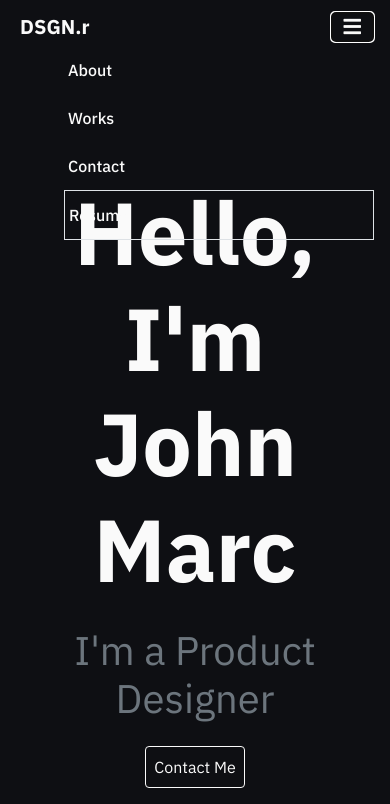
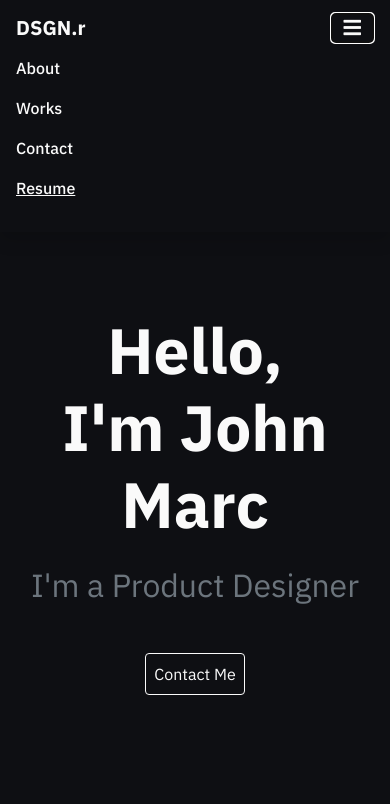
Before and after one commit to Tobijudah/designer-portfolio, a plain HTML site: page index.html in a window 390 px wide. Both pictures are taken after a click on the button "Toggle navigation". Shown: the top 804 px of the page. Drawn offline with nearby package versions, Linux system fonts and the light colour scheme.

Commit message:
responsiveness 3/3

```diff
--- a/css/styles.css
+++ b/css/styles.css
@@ -13,7 +13,7 @@
    font-family: 'IBM Plex Sans', sans-serif;
 }
 
-body {
+body, nav {
    color: var(--text-color);
    background-color: var(--bg-color);
 }
@@ -40,18 +40,42 @@ hr {
    color: var(--input-border-color);
 }
 
-#nav {
-   height: 100px;
-}
-
 #footer-text {
    color: var(--text-tetiary-color);
 }
 
 li {
    font-weight: 500;
+   width: min-content;
 }
 
 .blue {
    color: var(--link-color);
 }
+
+@media(max-width: 992px) {
+   #resume {
+      border: none !important;
+      text-decoration: underline;
+   }
+}
+
+@media(max-width: 650px) {
+   .display-2 {
+      font-size: 4.5rem;
+   }
+
+   .sub {
+      font-size: 2.25rem;
+   }
+}
+
+@media(max-width: 450px) {
+   .display-2 {
+      font-size: 4rem;
+   }
+
+   .sub {
+      font-size: 2rem;
+   }
+}
--- a/index.html
+++ b/index.html
@@ -27,26 +27,26 @@
 
   <body>
 
-   <nav class="navbar navbar-expand-lg" id="nav">
+   <nav class="navbar navbar-expand-lg shadow sticky-top">
       <div class="container">
-         <h4 class="navbar-brand p-1 m-0 font-weight-bold" href="#">DSGN.r</h4>
+         <h4 class="navbar-brand m-0 font-weight-bold" href="#">DSGN.r</h4>
          <button class="navbar-toggler" type="button" data-toggle="collapse" data-target="#navbarSupportedContent" aria-controls="navbarSupportedContent" aria-expanded="false" aria-label="Toggle navigation">
             <i class="fas fa-bars"></i>
          </button>
 
          <div class="collapse navbar-collapse" id="navbarSupportedContent">
            <ul class="navbar-nav ml-auto">
-            <li class="nav-item ml-5 p-1">
+            <li class="nav-item ml-0 ml-lg-5">
                <a class="nav-link" href="#">About</a>
              </li>
-            <li class="nav-item ml-5 p-1">
+            <li class="nav-item ml-0 ml-lg-5">
                <a class="nav-link" href="#">Works</a>
              </li>
-            <li class="nav-item ml-5 p-1">
+            <li class="nav-item ml-0 ml-lg-5">
                <a class="nav-link" href="#">Contact</a>
              </li>
-            <li class="nav-item ml-5 p-1 border">
-               <a class="nav-link" href="#">Resume</a>
+            <li class="nav-item ml-0 ml-lg-5 mb-3 mb-lg-0 ">
+               <a class="nav-link rounded border" id="resume" href="#">Resume</a>
              </li>
            </ul>
          </div>
@@ -58,7 +58,7 @@
       <section class="py-5">
          <div class="jumbotron text-center bg-transparent">
             <h1 class="display-2 font-weight-bold mb-4">Hello,<br> I'm John Marc</h1>
-            <h1 class="mb-4 text-secondary font-weight-normal">I'm a Product Designer</h1>
+            <h1 class="sub mb-5 text-secondary font-weight-normal">I'm a Product Designer</h1>
             <a class="btn btn-outline-dark btn p-2" href="#" role="button">Contact Me</a>
           </div>
       </section>
```
